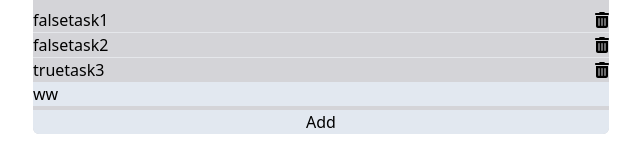
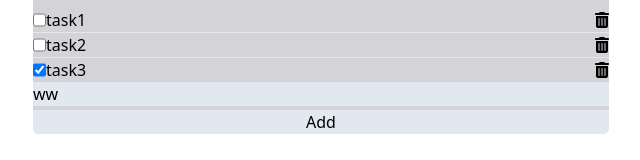
Before and after one commit to MedievalRain/todo-react-app, a React (Vite) app: page / in a window 1280 px wide. Shown: the top 160 px of the page, without its empty margins (319-959 px from the left). Built offline with nearby package versions, Linux system fonts and the light colour scheme.

Commit message:
Change done status to checkbox

```diff
--- a/src/TodoItem.tsx
+++ b/src/TodoItem.tsx
@@ -12,13 +12,13 @@ function TodoItem({ item, index, toggleDone, deleteItem }: TodoItemProps) {
   return (
     <li className="flex justify-between">
       <div className="flex">
-        <button
-          onClick={() => {
+        <input
+          type="checkbox"
+          checked={item.done}
+          onChange={() => {
             toggleDone(index);
           }}
-        >
-          {item.done.toString()}
-        </button>
+        ></input>
         <div>{item.text}</div>
       </div>
 
```
